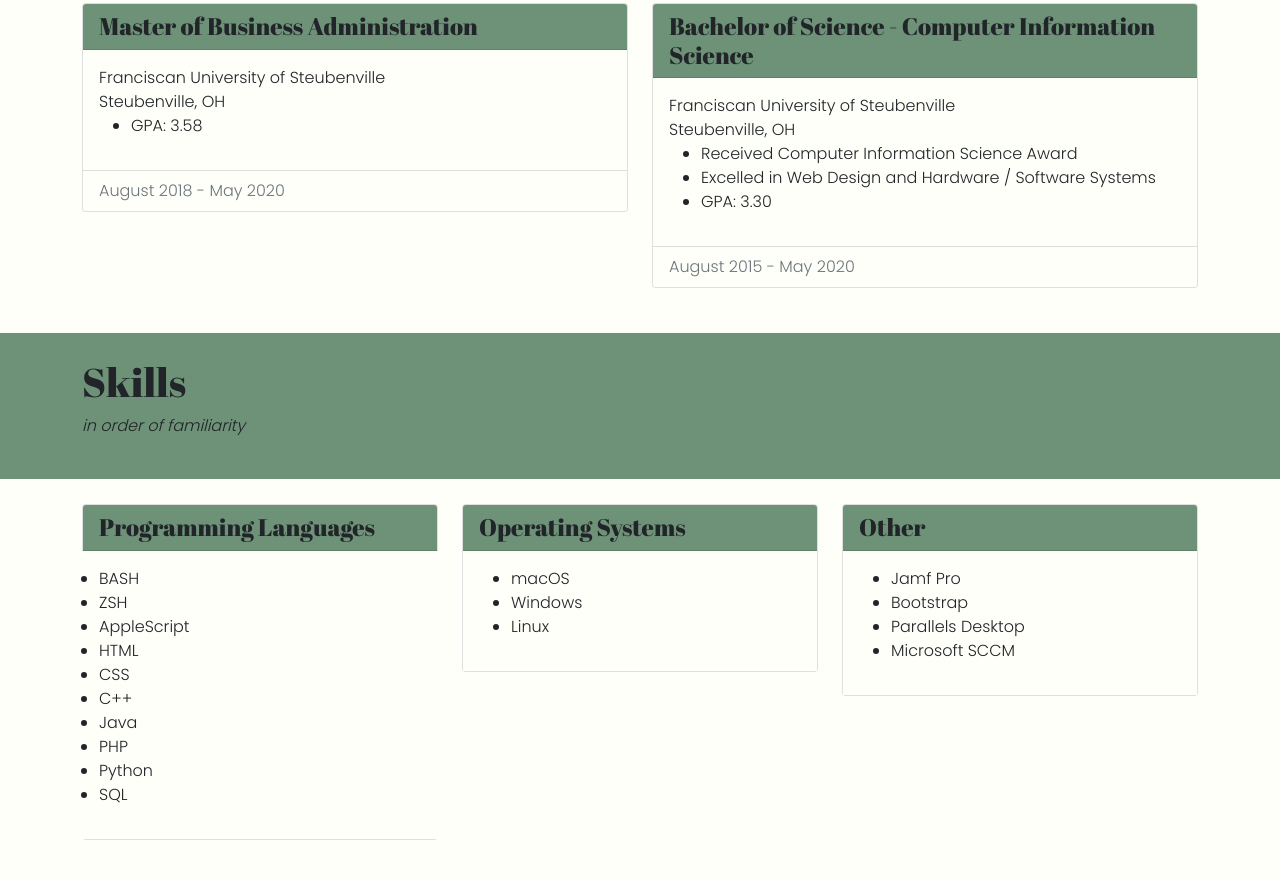
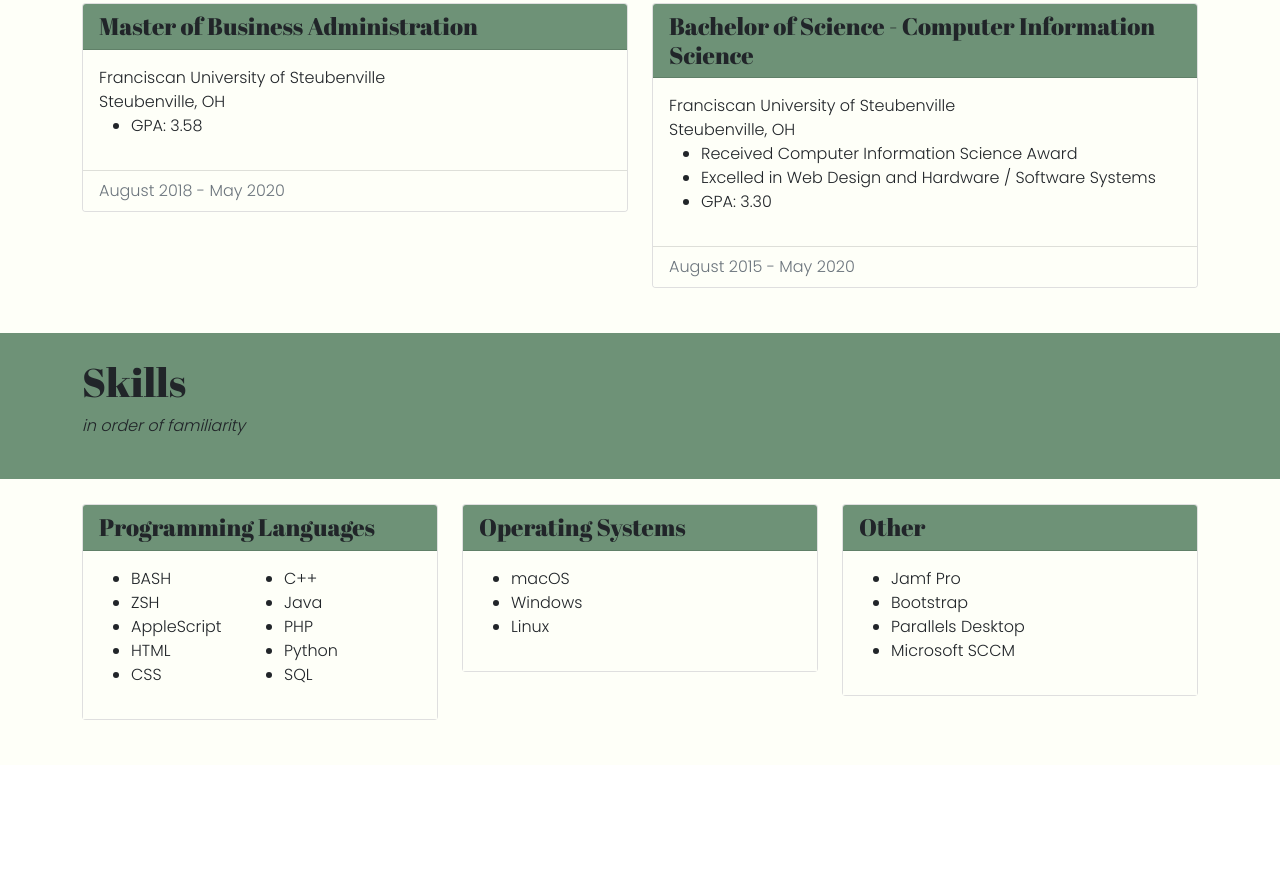
Before and after one commit to SKeenan07/resume, a plain HTML site: page index.html in a window 1280 px wide. Shown: the part 1917-2796 px from the top of the page. After the commit the page ends 2682 px from the top, so only its background shows below. Drawn offline with nearby package versions, Linux system fonts and the light colour scheme.

Commit message:
Update index.html

```diff
--- a/index.html
+++ b/index.html
@@ -164,8 +164,8 @@
 				<div class="col-md-4">
 					<div class="card">
 						<h4 class="card-header">Programming Languages</h4>
-						<div class="card-body row">
-							<ul>
+						<div class="card-body">
+							<ul class="two-columns">
 								<li>BASH</li>
 								<li>ZSH</li>
 								<li>AppleScript</li>
```
